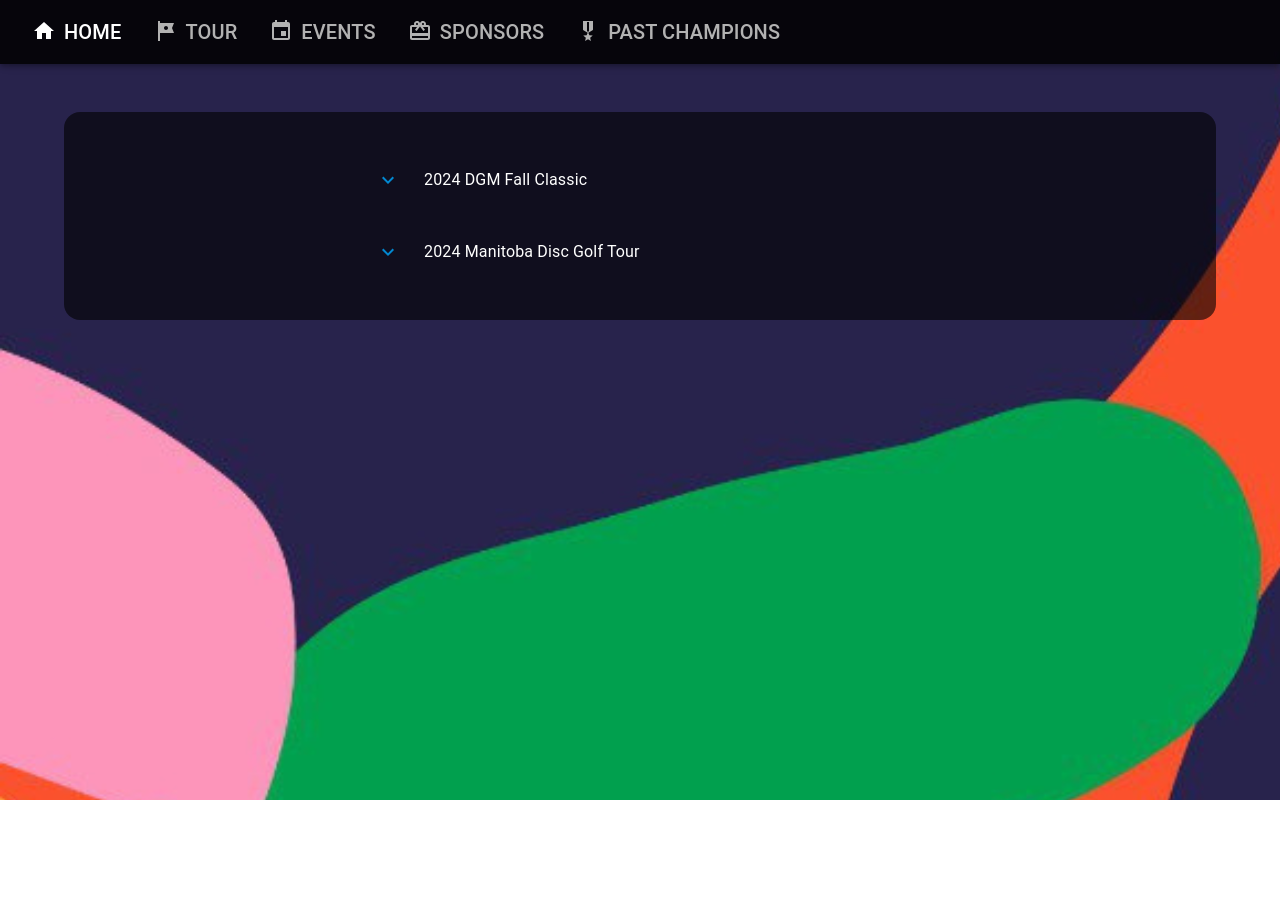
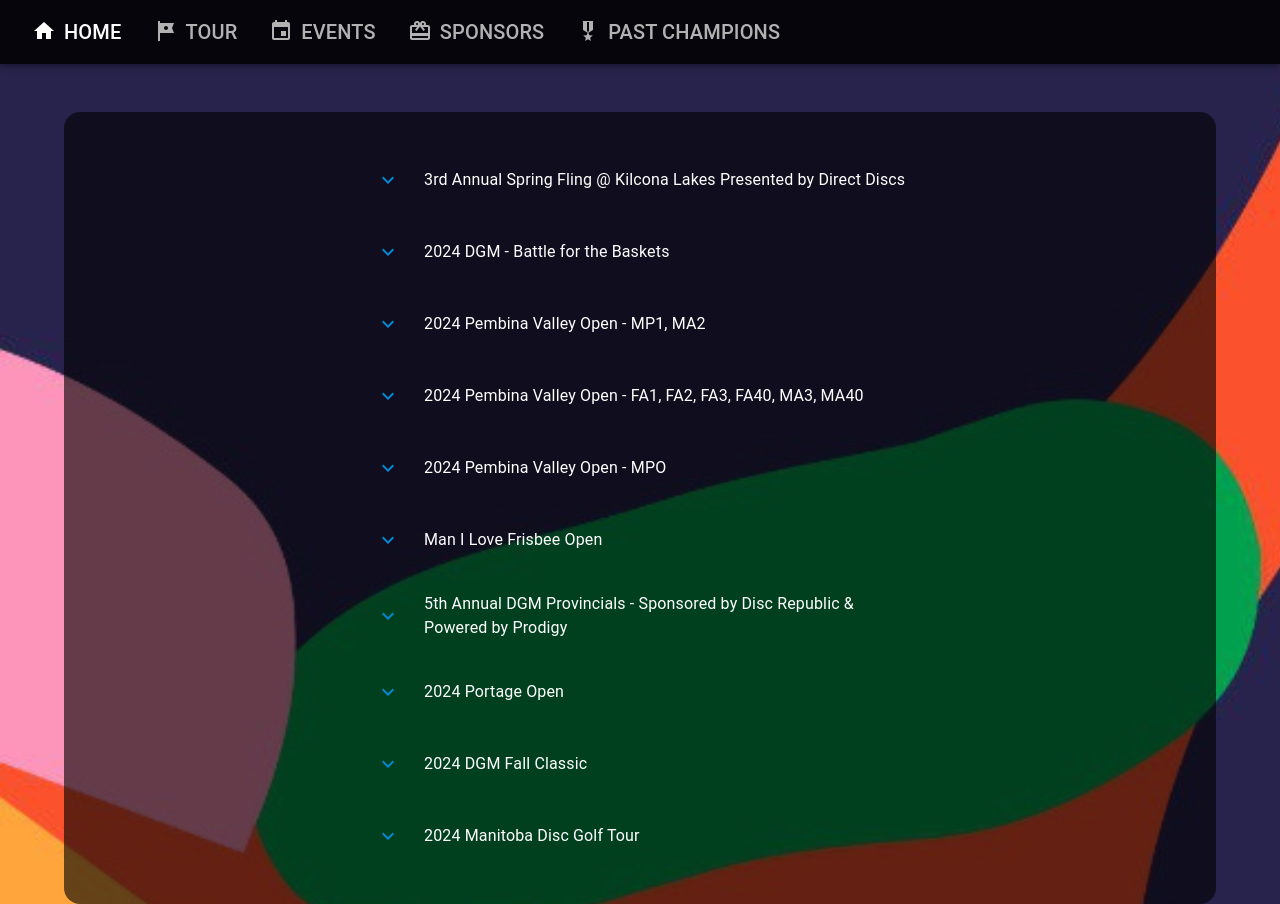
Before and after one commit to wontons/milf, a React (Create React App) app in the folder frontend/: page /events in a window 1280 px wide. Before the commit the page ends 800 px from the top, so only its background shows below. Built offline with nearby package versions, Linux system fonts and the light colour scheme.

Commit message:
Add back data

```diff
--- a/frontend/src/data/events_data.ts
+++ b/frontend/src/data/events_data.ts
@@ -1,4 +1,68 @@
 export const events: IEvent[] = [
+    {
+        title: "3rd Annual Spring Fling @ Kilcona Lakes Presented by Direct Discs",
+        tier: "C",
+        date: "Saturday, April 13",
+        location: "Kilcona Lakes",
+        td: "Terrel Feakes",
+        url: "https://www.discgolfscene.com/tournaments/3rd_Annual_Spring_Fling_at_Kilcona_Lakes_Presented_by_Direct_Discs_2024/registration",
+    },
+    {
+        title: "2024 DGM - Battle for the Baskets",
+        tier: "C",
+        date: "Sat-Sun, May 4-5",
+        location: "Kilcona Lakes",
+        td: "Mike Evans, Nick Briere",
+        url: "https://www.discgolfscene.com/tournaments/2024_DGM_Battle_for_the_Baskets_2024/registration",
+    },
+    {
+        title: "2024 Pembina Valley Open - MP1, MA2",
+        tier: "C",
+        date: "Saturday, June 8",
+        location: "Stanley Park",
+        td: "Eric Giesbrecht",
+        url: "https://www.discgolfscene.com/tournaments/2024_Pembina_Valley_Open_MA1_MA2/registration",
+    },
+    {
+        title: "2024 Pembina Valley Open - FA1, FA2, FA3, FA40, MA3, MA40",
+        tier: "C",
+        date: "Sunday, June 9",
+        location: "Stanley Park",
+        td: "Eric Giesbrecht",
+        url: "https://www.discgolfscene.com/tournaments/2024_Pembina_Valley_Open_MPO_FA1_FA2_FA3_FA40_MA3_MA40_2024/registration",
+    },
+    {
+        title: "2024 Pembina Valley Open - MPO",
+        tier: "C",
+        date: "Sat-Sun, June 8-9",
+        location: "Stanley Park",
+        td: "Eric Giesbrecht",
+        url: "https://www.discgolfscene.com/tournaments/2024_Pembina_Valley_Open_MPO/registration",
+    },
+    {
+        title: "Man I Love Frisbee Open",
+        tier: "C",
+        date: "Sat-Sun, June 22-23",
+        location: "La Barriere Park",
+        td: "Xavier Tomanek",
+        url: "",
+    },
+    {
+        title: "5th Annual DGM Provincials - Sponsored by Disc Republic & Powered by Prodigy",
+        tier: "B",
+        date: "Sat-Sun, July 13-14",
+        location: "La Barriere Park, Stony Mountain Quarry",
+        td: "Jessica Benoit",
+        url: "https://www.discgolfscene.com/tournaments/5th_Annual_DGM_Provincials_2024/registration",
+    },
+    {
+        title: "2024 Portage Open",
+        tier: "C",
+        date: "TBA",
+        location: "Island Park",
+        td: "Cody Buhler",
+        url: "",
+    },
     {
         title: "2024 DGM Fall Classic",
         tier: "C",
```
